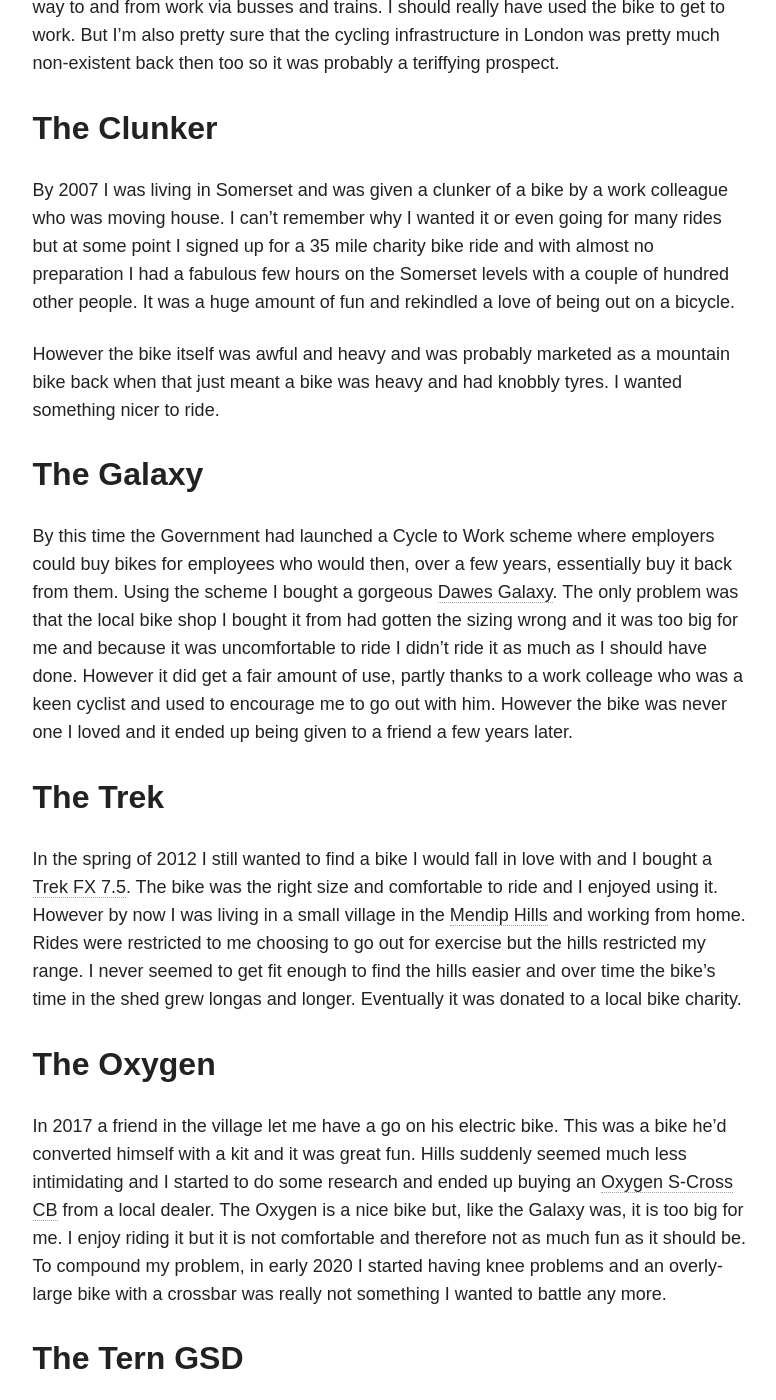
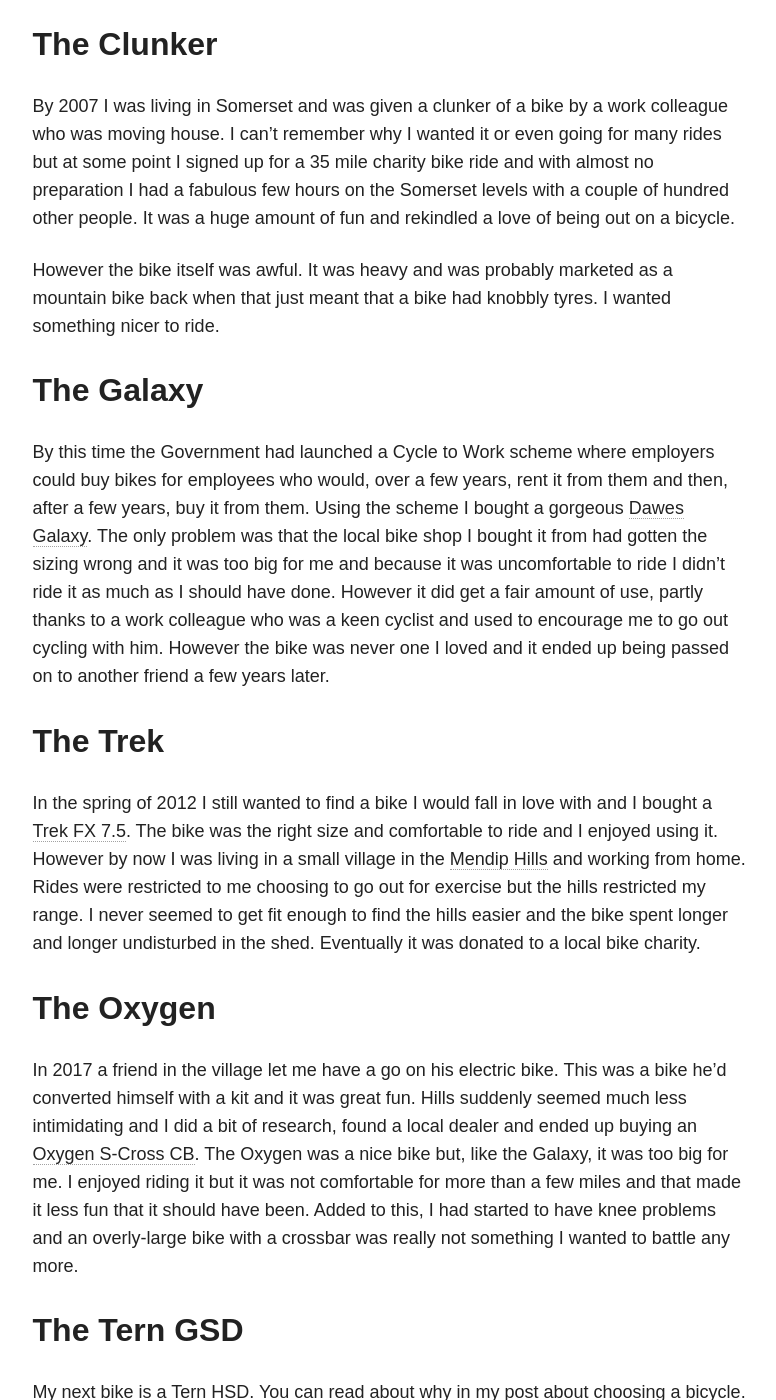
Before and after one commit to ottersoftware/ottersoftware.github.io, a Jekyll site: the page built from _posts/2020-09-13-my-bicycle-history.md, in a window 1280 px wide and 1400 px high, scrolled down 2053 px. Shown: the whole window, without its empty margins (347-1123 px from the left). Built offline with Jekyll 4.4.1, drawn with Linux system fonts in a browser that asks for light colours; nearby versions of some CDN libraries; some of the changed text lies outside the part shown.

```diff
--- a/_posts/2020-09-13-my-bicycle-history.md
+++ b/_posts/2020-09-13-my-bicycle-history.md
@@ -9,51 +9,51 @@ share: true
 
 ## The Roses
 
-This isn't a bike model but rather my first memory of cycling. I was probably five or six and it was a hot summer day and so I was just wearing shorts. My stabilisers were removed and I was let loose on our opposite neighbour's lawn which was large and hazard-free. Well apart from the circular bed of roses in the middle of it. The circular bed of roses which probably seemed ideal for me to cycle around and around. The circular bed of roses I inevitably ended up veering into. 35 years later I made sure my daughter learn to balance on a clear, hazard-free stretch of quiet road.
+This isn't a bike model but rather my first memory of cycling. I was probably five or six and it was a hot summer day and so I was just wearing shorts. My stabilisers were removed and I was let loose on our opposite neighbour's lawn which was large and hazard-free.... apart from the circular bed of roses in the middle of it. The circular bed of roses which probably seemed ideal for me to cycle around and around. The circular bed of roses I inevitably ended up veering into. 35 years later I made sure my daughter learnt to balance on a clear, hazard-free stretch of quiet road.
 
 ## The Budgie
 
-My first bike was a blue Raleigh [Raleigh Budgie](https://www.doyouremember.co.uk/memory/raleigh-budgie) and I am sure it was my first ever bike and the one which carried me merilly into the roses. I think I had it until I was about 7 or 8 but I don't really remember riding it much but maybe I wasn't let loose one the streets unaccompanied much at that age.
+My first bike was a blue [Raleigh Budgie](https://www.doyouremember.co.uk/memory/raleigh-budgie) and I think I had it until I was about 7 or 8 but I don't really remember riding it much. Looking at pictures of it now it was probably a fairly grim experience.
 
 ## The Grifter
 
-Bike number two was a [Raleigh Grifter](https://en.wikipedia.org/wiki/Raleigh_Grifter). It must have been a MK2 model which I would have been given for Christmas in the early 1980s. I remember my dad and his best friend putting it together one Christmas Eve (and in retrospect I'm amazed it was ever safe to ride because neither of them were terribly practical).
+Bike number two was a [Raleigh Grifter](https://en.wikipedia.org/wiki/Raleigh_Grifter). It must have been a MK2 model which I would have been given for Christmas in the early 1980s. I remember my dad and his best friend putting it together on a Christmas Eve and in retrospect I'm amazed it was ever safe to ride because neither of them were terribly practical.
 
 I loved it dearly and remember going for some great adventures on it. My aunt, uncle and cousins used to drive from Rome to England each summer to visit my grandparents and Theo, my elder cousin, and I used to cycle a lot.
 
 ## The BMX
 
-My third bike was a [Raleigh Burner](https://en.wikipedia.org/wiki/Raleigh_Burner) which I must have been given around the age of 12. They were the bike craze of ther time but for me it was a big mistake because it was no fun to ride compared to the Grifter. I think I only had it for a year or two but I do remember struggling to keep up with my cousin on our rides one summer.
+My third bike was a [Raleigh Burner](https://en.wikipedia.org/wiki/Raleigh_Burner) which I think I got around the age of 12. They were the must-have bike at that time but for me it was a big mistake because it was no fun to ride compared to the Grifter. I only had it for a year or two and I remember struggling to keep up with Theo on our rides over the summer.
 
 ## The Racer
 
-The BMX was replaced with a black Peugeot racer. Which I loved. It was fast and looked great and much more fun than the BMX had been. The first summer I had it I remember that the tables had turned and this time my cousin was the one lagging behind.
+The BMX was replaced with a black Peugeot racer which I loved. It was fast and looked great and it was much more fun than the BMX had been. The first summer I had it I remember that the tables had turned and this time my cousin was the one lagging behind.
 
-And then it was stolen. From the garage belonging to the former neighbour whose roses had played such a large part in me getting going. I'd left it at their house for some reason and it, along with a mower and some tools, was stolen. And because it wasn't his bike it wasn't insured. It wasn't replaced and it was the last bike I owned as a child. Home computers had become my passion so when I had to choose between computer stuff or bikes for Christmas I always chose the former.
+And then it was stolen from the garage belonging to the former neighbour whose roses had played such a large part in me getting going. I'd left it at their house and it, along with a mower and some tools, was taken one night. Because it wasn't their bike it wasn't insured and so it wasn't replaced and it was the last bike I owned as a child.
 
 ## The London Hybrid
 
-In 1999 I was living in London and had a girlfriend who lived a few miles from me but it was a nightmare getting to her flat by public transport so I bought a bike. I have no recollection about what it was and I didn't own it for long. My girlfriend's grandmother had to give up driving and her parents gave us her old Vauxhall Nova at which point the bike was sold on to a friend (and stolen weeks later).
+In 1999 I was living in London and had a girlfriend who lived a few miles from me but it was a nightmare getting to her flat by public transport so I bought a bike. I have no recollection about what it was and I didn't own it more than a few months because my girlfriend's grandmother gave up driving and we got her old Vauxhall Nova. The bike was sold on to a friend (and stolen weeks later).
 
-Looking back now, rather than a five mile bike ride, I endured a one hour commute each way to and from work via busses and trains. I should really have used the bike to get to work. But I'm also pretty sure that the cycling infrastructure in London was pretty much non-existent back then too so it was probably a teriffying prospect.
+Back then, rather than a five mile bike ride, I endured a one hour commute each way to and from work via busses and trains. I should really have used the bike to get to work. But I'm also pretty sure that cycling into central London in the late 1990s was not for the faint of heart.
 
 ## The Clunker
 
 By 2007 I was living in Somerset and was given a clunker of a bike by a work colleague who was moving house. I can't remember why I wanted it or even going for many rides but at some point I signed up for a 35 mile charity bike ride and with almost no preparation I had a fabulous few hours on the Somerset levels with a couple of hundred other people. It was a huge amount of fun and rekindled a love of being out on a bicycle.
 
-However the bike itself was awful and heavy and was probably marketed as a mountain bike back when that just meant a bike was heavy and had knobbly tyres. I wanted something nicer to ride.
+However the bike itself was awful. It was heavy and was probably marketed as a mountain bike back when that just meant that a bike had knobbly tyres. I wanted something nicer to ride.
 
 ## The Galaxy
 
-By this time the Government had launched a Cycle to Work scheme where employers could buy bikes for employees who would then, over a few years, essentially buy it back from them. Using the scheme I bought a gorgeous [Dawes Galaxy](https://en.wikipedia.org/wiki/Dawes_Galaxy). The only problem was that the local bike shop I bought it from had gotten the sizing wrong and it was too big for me and because it was uncomfortable to ride I didn't ride it as much as I should have done. However it did get a fair amount of use, partly thanks to a work colleage who was a keen cyclist and used to encourage me to go out with him. However the bike was never one I loved and it ended up being given to a friend a few years later.
+By this time the Government had launched a Cycle to Work scheme where employers could buy bikes for employees who would, over a few years, rent it from them and then, after a few years, buy it from them. Using the scheme I bought a gorgeous [Dawes Galaxy](https://en.wikipedia.org/wiki/Dawes_Galaxy). The only problem was that the local bike shop I bought it from had gotten the sizing wrong and it was too big for me and because it was uncomfortable to ride I didn't ride it as much as I should have done. However it did get a fair amount of use, partly thanks to a work colleague who was a keen cyclist and used to encourage me to go out cycling with him. However the bike was never one I loved and it ended up being passed on to another friend a few years later.
 
 ## The Trek
 
-In the spring of 2012 I still wanted to find a bike I would fall in love with and I bought a [Trek FX 7.5](https://archive.trekbikes.com/us/en/2012/Trek/7_5_fx#/us/en/2012/Trek/7_5_fx/details). The bike was the right size and comfortable to ride and I enjoyed using it. However by now I was living in a small village in the [Mendip Hills](https://en.wikipedia.org/wiki/Mendip_Hills) and working from home. Rides were restricted to me choosing to go out for exercise but the hills restricted my range. I never seemed to get fit enough to find the hills easier and over time the bike's time in the shed grew longas and longer. Eventually it was donated to a local bike charity.
+In the spring of 2012 I still wanted to find a bike I would fall in love with and I bought a [Trek FX 7.5](https://archive.trekbikes.com/us/en/2012/Trek/7_5_fx#/us/en/2012/Trek/7_5_fx/details). The bike was the right size and comfortable to ride and I enjoyed using it. However by now I was living in a small village in the [Mendip Hills](https://en.wikipedia.org/wiki/Mendip_Hills) and working from home. Rides were restricted to me choosing to go out for exercise but the hills restricted my range. I never seemed to get fit enough to find the hills easier and the bike spent longer and longer undisturbed in the shed. Eventually it was donated to a local bike charity.
 
 ## The Oxygen
 
-In 2017 a friend in the village let me have a go on his electric bike. This was a bike he'd converted himself with a kit and it was great fun. Hills suddenly seemed much less intimidating and I started to do some research and ended up buying an [Oxygen S-Cross CB](https://www.oxygenbicycles.com/shop-2/s-cross-cb/) from a local dealer. The Oxygen is a nice bike but, like the Galaxy was, it is too big for me. I enjoy riding it but it is not comfortable and therefore not as much fun as it should be. To compound my problem, in early 2020 I started having knee problems and an overly-large bike with a crossbar was really not something I wanted to battle any more.
+In 2017 a friend in the village let me have a go on his electric bike. This was a bike he'd converted himself with a kit and it was great fun. Hills suddenly seemed much less intimidating and I did a bit of research, found a local dealer and ended up buying an [Oxygen S-Cross CB](https://www.oxygenbicycles.com/shop-2/s-cross-cb/). The Oxygen was a nice bike but, like the Galaxy, it was too big for me. I enjoyed riding it but it was not comfortable for more than a few miles and that made it less fun that it should have been. Added to this, I had started to have knee problems and an overly-large bike with a crossbar was really not something I wanted to battle any more.
 
 ## The Tern GSD
 
```
Also changed, not shown: _posts/2020-09-13-choosing-a-new-bike.md (+12 -12 lines), _posts/2020-09-13-weight-and-health.md (+4 -4 lines).
